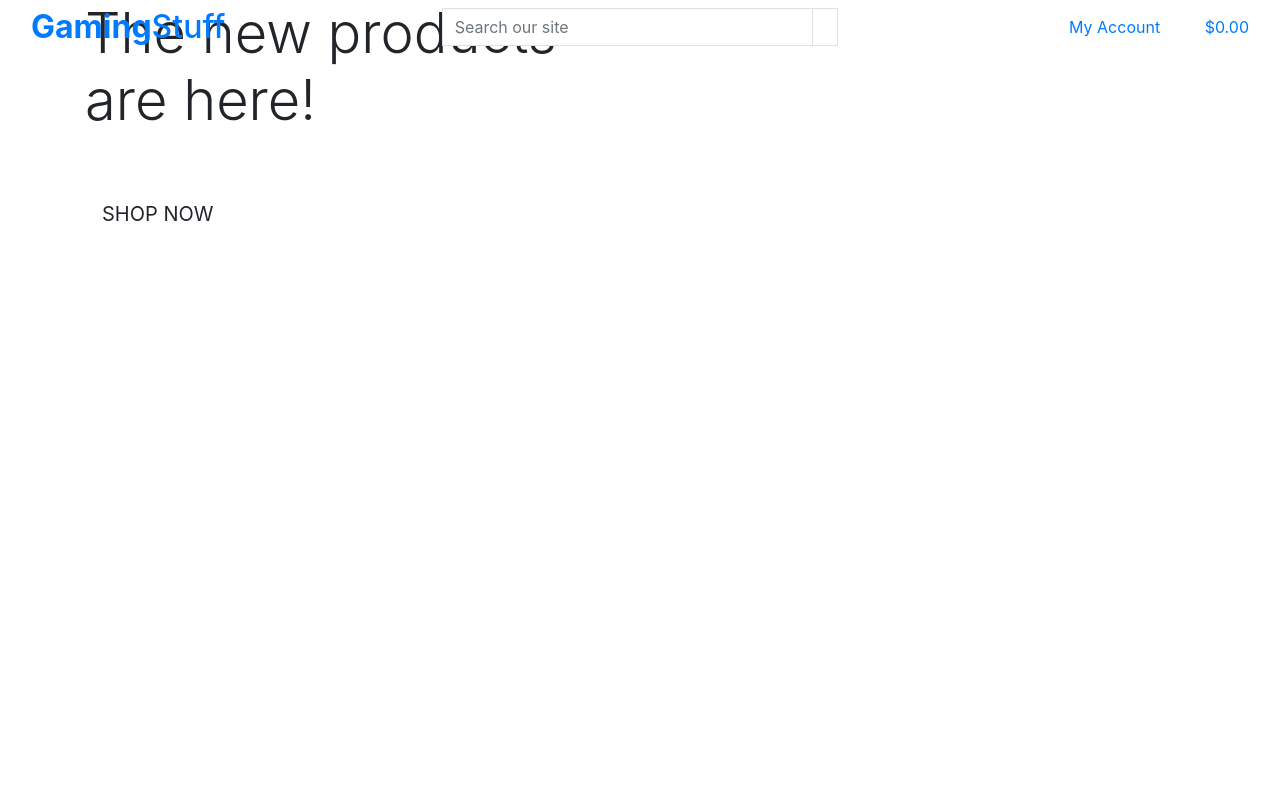
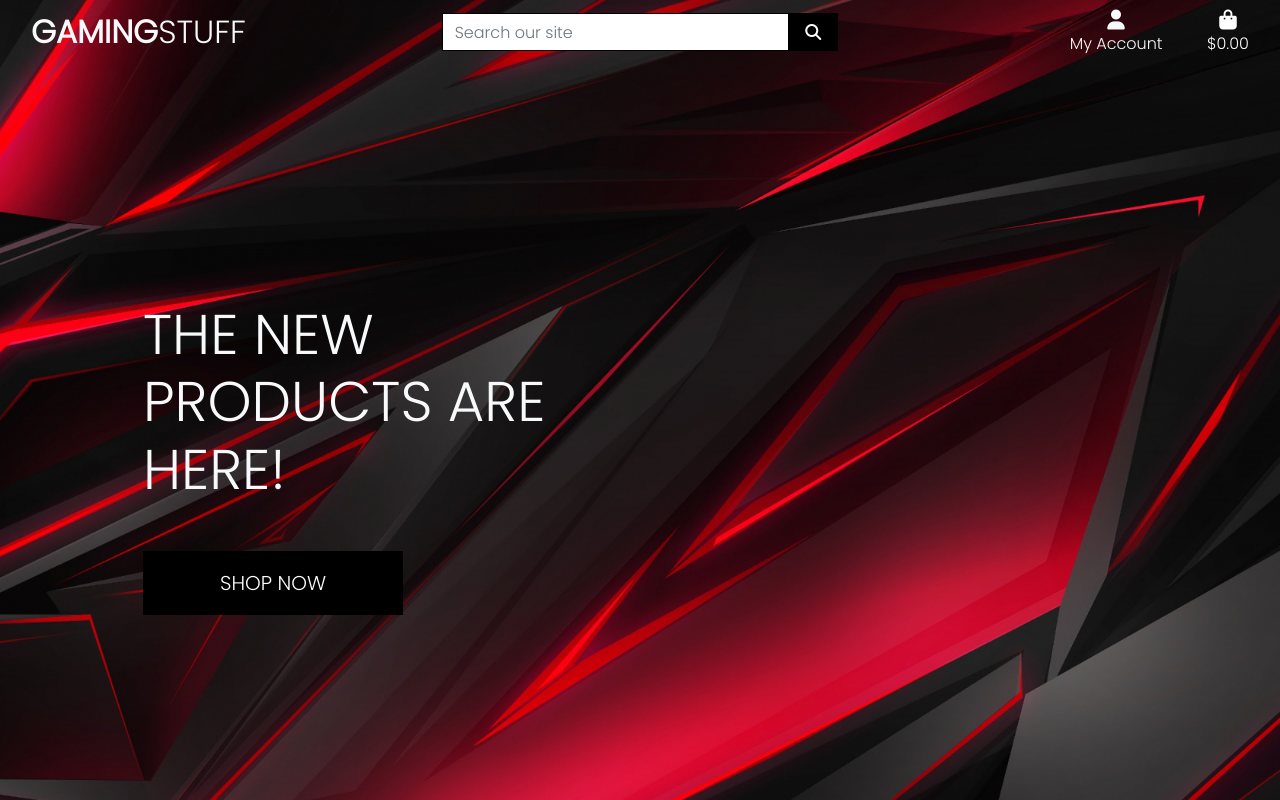
Before and after one commit to AdrianMoldoveanu/Gaming-Stuff, a Django app: page / in a window 1280 px wide. Run offline with Django 4.2, Linux system fonts and the light colour scheme; some libraries are stand-ins or nearby versions.

Commit message:
Complete home page header and css

```diff
--- a/gaming_stuff/settings.py
+++ b/gaming_stuff/settings.py
@@ -150,3 +150,9 @@ STATIC_URL = 'static/'
 # https://docs.djangoproject.com/en/4.0/ref/settings/#default-auto-field
 
 DEFAULT_AUTO_FIELD = 'django.db.models.BigAutoField'
+
+STATIC_URL = '/static/'
+STATICFILES_DIRS = (os.path.join(BASE_DIR, 'static'),)
+
+MEDIA_URL = '/media/'
+MEDIA_ROOT = os.path.join(BASE_DIR, 'media')
--- a/gaming_stuff/urls.py
+++ b/gaming_stuff/urls.py
@@ -15,9 +15,11 @@ Including another URLconf
 """
 from django.contrib import admin
 from django.urls import path, include
+from django.conf import settings
+from django.conf.urls.static import static
 
 urlpatterns = [
     path('admin/', admin.site.urls),
     path('accounts/', include('allauth.urls')),
-    path('', include('home.urls'))
-]
+    path('', include('home.urls')),
+] + static(settings.MEDIA_URL, document_root=settings.MEDIA_ROOT)
--- a/home/templates/home/index.html
+++ b/home/templates/home/index.html
@@ -13,7 +13,7 @@
     <div class="container h-100">
         <div class="row h-100">
             <div class="col-7 col-md-6 my-auto">
-                <h1 class="display-4 logo-font text-black">
+                <h1 class="display-4 text-light logo-font ">
                     The new products are here!
                 </h1>
                 <div class="my-5">
--- /dev/null
+++ b/static/css/base.css
@@ -0,0 +1,81 @@
+html {
+    height: 100%;
+}
+
+body {
+    background: url('/media/gaming.jpg') no-repeat center center fixed;
+    background-size: cover;
+    height: calc(100vh - 164px);
+    color: #555;
+    font-family: 'Poppins';
+}
+
+/* from Bulma */
+.icon {
+    align-items: center;
+    display: inline-flex;
+    justify-content: center;
+    height: 1.5rem;
+    width: 1.5rem;
+}
+
+.logo-font {
+    text-transform: uppercase;
+}
+
+.main-logo-link {
+    width: fit-content;
+}
+
+.shop-now-button {
+    background: black;
+    color: white;
+    min-width: 260px;
+}
+
+.btn-black {
+    background: black;
+    color: white;
+}
+
+.shop-now-button:hover,
+.shop-now-button:active,
+.shop-now-button:focus,
+.btn-black:hover,
+.btn-black:active,
+.btn-black:focus {
+    background: #222;
+    color: white;
+}
+
+.text-black {
+    color: #000 !important;
+}
+
+.border-black {
+    border: 1px solid black !important;
+}
+
+/* -------------------------------- Media Queries */
+
+/* Slightly larger container on xl screens */
+@media (min-width: 1200px) {
+  .container {
+    max-width: 80%;
+  }
+}
+
+/* fixed top navbar only on medium and up */
+@media (min-width: 992px) {
+    .fixed-top-desktop-only {
+        position: fixed;
+        top: 0;
+        right: 0;
+        left: 0;
+        z-index: 1030;
+    }
+
+    .header-container {
+        padding-top: 164px;
+    }
+}
--- a/templates/base.html
+++ b/templates/base.html
@@ -15,12 +15,15 @@
 
     {% block corecss %}
     <link rel="stylesheet" href="https://cdn.jsdelivr.net/npm/bootstrap@4.4.1/dist/css/bootstrap.min.css" integrity="sha384-Vkoo8x4CGsO3+Hhxv8T/Q5PaXtkKtu6ug5TOeNV6gBiFeWPGFN9MuhOf23Q9Ifjh" crossorigin="anonymous">
+    <link href="https://fonts.googleapis.com/css2?family=Poppins:wght@300&display=swap" rel="stylesheet">
+    <link rel="stylesheet" href="{% static 'css/base.css' %}">
     {% endblock %}
 
     {% block extra_css %}
     {% endblock %}
 
     {% block corejs %}
+    <script src="https://kit.fontawesome.com/bf5e988fe5.js" crossorigin="anonymous"></script>
     <script src="https://code.jquery.com/jquery-3.4.1.slim.min.js" integrity="sha384-J6qa4849blE2+poT4WnyKhv5vZF5SrPo0iEjwBvKU7imGFAV0wwj1yYfoRSJoZ+n" crossorigin="anonymous"></script>
     <script src="https://cdn.jsdelivr.net/npm/popper.js@1.16.0/dist/umd/popper.min.js" integrity="sha384-Q6E9RHvbIyZFJoft+2mJbHaEWldlvI9IOYy5n3zV9zzTtmI3UksdQRVvoxMfooAo" crossorigin="anonymous"></script>
     <script src="https://cdn.jsdelivr.net/npm/bootstrap@4.4.1/dist/js/bootstrap.min.js" integrity="sha384-wfSDF2E50Y2D1uUdj0O3uMBJnjuUD4Ih7YwaYd1iqfktj0Uod8GCExl3Og8ifwB6" crossorigin="anonymous"></script>
@@ -34,9 +37,9 @@
   <body>
     <header class="container-fluid fixed-top">
       <div class="row">
-        <div class="col-12 col-lg-4 my-auto py-1 py-lg-0 text-center text-lg-left">
+        <div class="col-12 col-lg-4 my-auto py-1 py-lg-0 text-light text-center text-lg-left">
           <a href="{% url 'home' %}" class="nav-link main-logo-link">
-            <h2 class="logo-font text-black my-0"><strong>Gaming</strong>Stuff</h2>
+            <h2 class="logo-font text-light my-0"><strong>Gaming</strong>Stuff</h2>
           </a>
         </div>
         <div class="col-12 col-lg-4 my-auto py-1 py-lg-0">
@@ -56,10 +59,10 @@
         <div class="col-12 col-lg-4 my-auto py-1 py-lg-0">
           <ul class="list-inline list-unstyled text-center text-lg-right my-0">
             <li class="list-inline-item dropdown">
-                <a class="text-black nav-link" href="#" id="user-options" data-toggle="dropdown" aria-haspopup="true" aria-expanded="false">
+                <a class="text-light nav-link" href="#" id="user-options" data-toggle="dropdown" aria-haspopup="true" aria-expanded="false">
                     <div class="text-center">
                         <div><i class="fas fa-user fa-lg"></i></div>
-                        <p class="my-0">My Account</p>
+                        <p class="my-0 text-light">My Account</p>
                     </div>
                 </a>
                 <div class="dropdown-menu border-0" aria-labelledby="user-options">
@@ -76,7 +79,7 @@
                 </div>
             </li>
             <li class="list-inline-item">
-                <a class="{% if grand_total %}text-info font-weight-bold{% else %}text-black{% endif %} nav-link" href="">
+                <a class="{% if grand_total %}text-info font-weight-bold{% else %}text-white{% endif %} nav-link" href="">
                     <div class="text-center">
                         <div><i class="fas fa-shopping-bag fa-lg"></i></div>
                         <p class="my-0">
```
Also changed, not shown: media/gaming.jpg (added).
